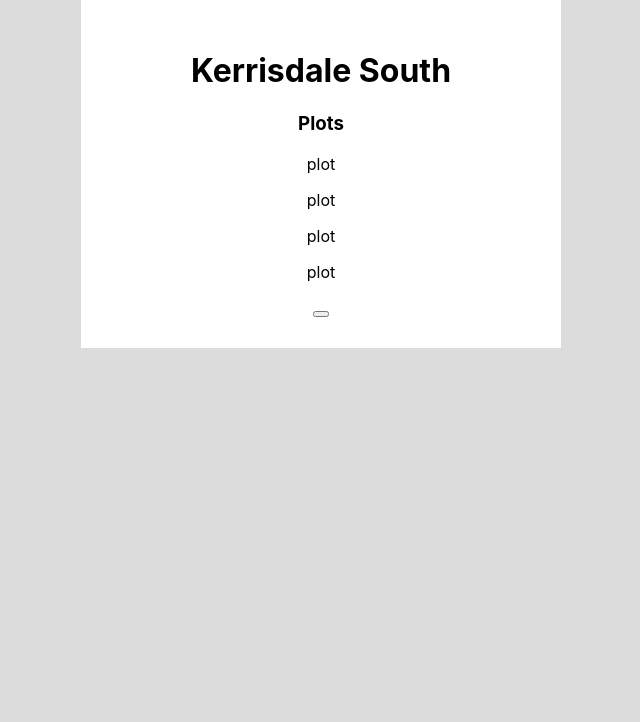
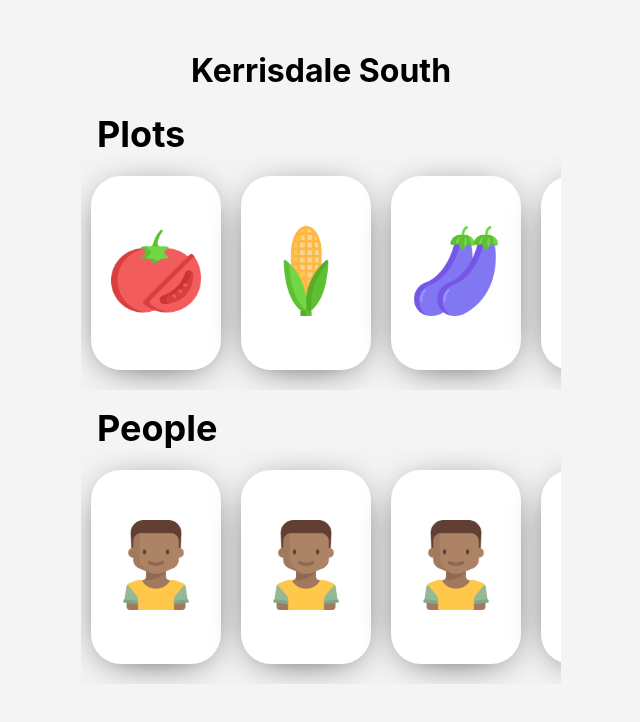
Before and after one commit to horribleslug/mysoil, a React (Create React App) app: page / in a window 1280 px wide. Shown: the top 722 px of the page, without its empty margins (319-959 px from the left). Built offline with nearby package versions, Linux system fonts and the light colour scheme.

Commit message:
Plots and People

```diff
--- a/src/App.css
+++ b/src/App.css
@@ -1,14 +1,40 @@
 .App {
   text-align: center;
-  background-color: white;
   width: 480px;
   height: 100%;
   margin: auto;
-  padding: 30px 0px 30px 0px;
+  padding: 30px 30px 30px 30px;
+}
+
+.plotimg, .profileimg {
+  width: 90px;
+}
+
+.carouselItem {
+  display: inline-block;
+  border-radius: 30px;
+  margin: 20px 10px 20px 10px;
+  padding: 50px 20px 50px 20px;
+  background-color: white;
+
+  /* box-shadow: 0px 6px 32px rgba(0, 0, 0, .2); */
+  box-shadow: 0 6px 42px -17px black;
+}
+
+h2 {
+  text-align: left;
+  margin: 16px;
+  font-size: 36px;
+  margin-block-end: 0;
+}
+
+.Plots, .People {
+  overflow: auto;
+  white-space: nowrap;
 }
 
 body, html {
-  background-color: #dcdcdc;
+  background-color: #f4f4f4;
   height: 100%;
   width: 100%;
 }
--- a/src/App.js
+++ b/src/App.js
@@ -7,7 +7,20 @@ class App extends Component {
       super();
 
       this.state = {
-        users: [],
+        users: [
+          {
+            name: "Jake Paul",
+          },
+          {
+            name: "Jon Kim",
+          },
+          {
+            name: "Vandy Liu",
+          },
+          {
+            name: "Brandy Qiu",
+          },
+        ],
         gardens: [
           {
             name: "Kerrisdale South",
@@ -38,6 +51,42 @@ class App extends Component {
                 water: 7,
                 date: "01/01/2019"
               },
+              {
+                id: 4,
+                plant: "carrot",
+                water: 7,
+                date: "01/01/2019"
+              },
+              {
+                id: 4,
+                plant: "carrot",
+                water: 7,
+                date: "01/01/2019"
+              },
+              {
+                id: 4,
+                plant: "carrot",
+                water: 7,
+                date: "01/01/2019"
+              },
+              {
+                id: 4,
+                plant: "carrot",
+                water: 7,
+                date: "01/01/2019"
+              },
+              {
+                id: 4,
+                plant: "carrot",
+                water: 7,
+                date: "01/01/2019"
+              },
+              {
+                id: 4,
+                plant: "carrot",
+                water: 7,
+                date: "01/01/2019"
+              },
 
             ]
           }
@@ -49,9 +98,8 @@ class App extends Component {
 
   e.preventDefault();
 
-  const city = "Vancouver";
-
-  const country = "Canada";
+  // const city = "Vancouver";
+  // const country = "Canada";
   const cityid = 6173331;
   const Api_key = "2926b160c0bbfab56e181013c8308ab0";
 
@@ -77,11 +125,11 @@ class App extends Component {
   render() {
     return (
       <div className="App">
-        <Garden garden={this.state.gardens[0]}/>
-        <button onClick={this.getWeather} />
+        <Garden garden={this.state.gardens[0]} users={this.state.users}/>
       </div>
     );
   }
 }
 
 export default App;
+// <button onClick={this.getWeather} />
--- a/src/Components/Garden.js
+++ b/src/Components/Garden.js
@@ -1,5 +1,6 @@
 import React, { Component } from 'react';
 import Plot from './Plot'
+import Profile from './Profile'
 
 class Garden extends Component {
     constructor () {
@@ -14,17 +15,31 @@ class Garden extends Component {
       if(this.props.garden.plots){
         plots = this.props.garden.plots.map(plot => {
           return (
-            <div key={plot.id} >
-              <Plot params={plot} />
-            </div>
+              <Plot key={plot.id} params={plot} />
+          );
+        });
+      }
+      let users
+      if(this.props.users){
+        users = this.props.users.map(user => {
+          return (
+              <Profile key={user.name} params={user} />
           );
         });
       }
       return (
         <div className="Garden">
           <h1>{this.props.garden.name}</h1>
-          <h3>Plots</h3>
-          {plots}
+
+          <h2>Plots</h2>
+          <div className="Plots">
+            {plots}
+          </div>
+
+          <h2>People</h2>
+          <div className="People">
+            {users}
+          </div>
         </div>
       );
     }
--- a/src/Components/Plot.js
+++ b/src/Components/Plot.js
@@ -4,12 +4,11 @@ class Garden extends Component {
 
 
   render() {
-    console.log(this.props.params);
+    let params = this.props.params;
+    console.log(params);
     return (
-      <div>
-        <p>
-          plot
-        </p>
+      <div className="carouselItem">
+        <img className="plotimg" src={require("../Assets/" + params.plant + ".png")} alt={params.plant} />
       </div>
     );
   }
--- /dev/null
+++ b/src/Components/Profile.js
@@ -0,0 +1,17 @@
+import React, { Component } from 'react';
+
+class Profile extends Component {
+
+
+  render() {
+    let user = this.props.params;
+    console.log(user);
+    return (
+      <div className="carouselItem">
+        <img className="profileimg" src={require("../Assets/boy.png")} alt={user.name} />
+      </div>
+    );
+  }
+}
+
+export default Profile;
```
Also changed, not shown: src/Assets/boy.png (added), src/Components/Weather.js (line endings or trailing spaces).
